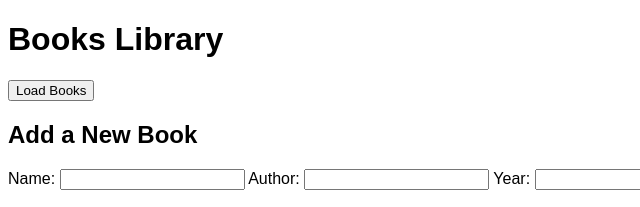
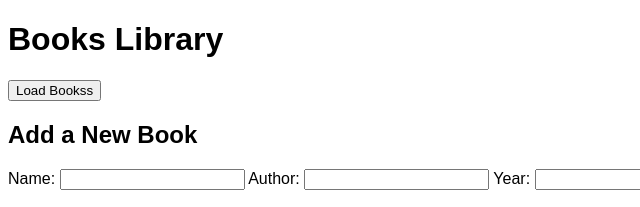
Before and after one commit to jdhidal/Api-RestExample, a website: page public/index.html in a window 1280 px wide. Shown: the top 207 px of the page, 0-640 px from the left. Drawn offline with nearby package versions, Linux system fonts and the light colour scheme.

```diff
--- a/public/index.html
+++ b/public/index.html
@@ -13,7 +13,7 @@
 </head>
 <body>
     <h1>Books Library</h1>
-    <button id="loadBooks">Load Books</button>
+    <button id="loadBooks">Load Bookss</button>
     <div id="booksList"></div>
 
     <h2>Add a New Book</h2>
```
